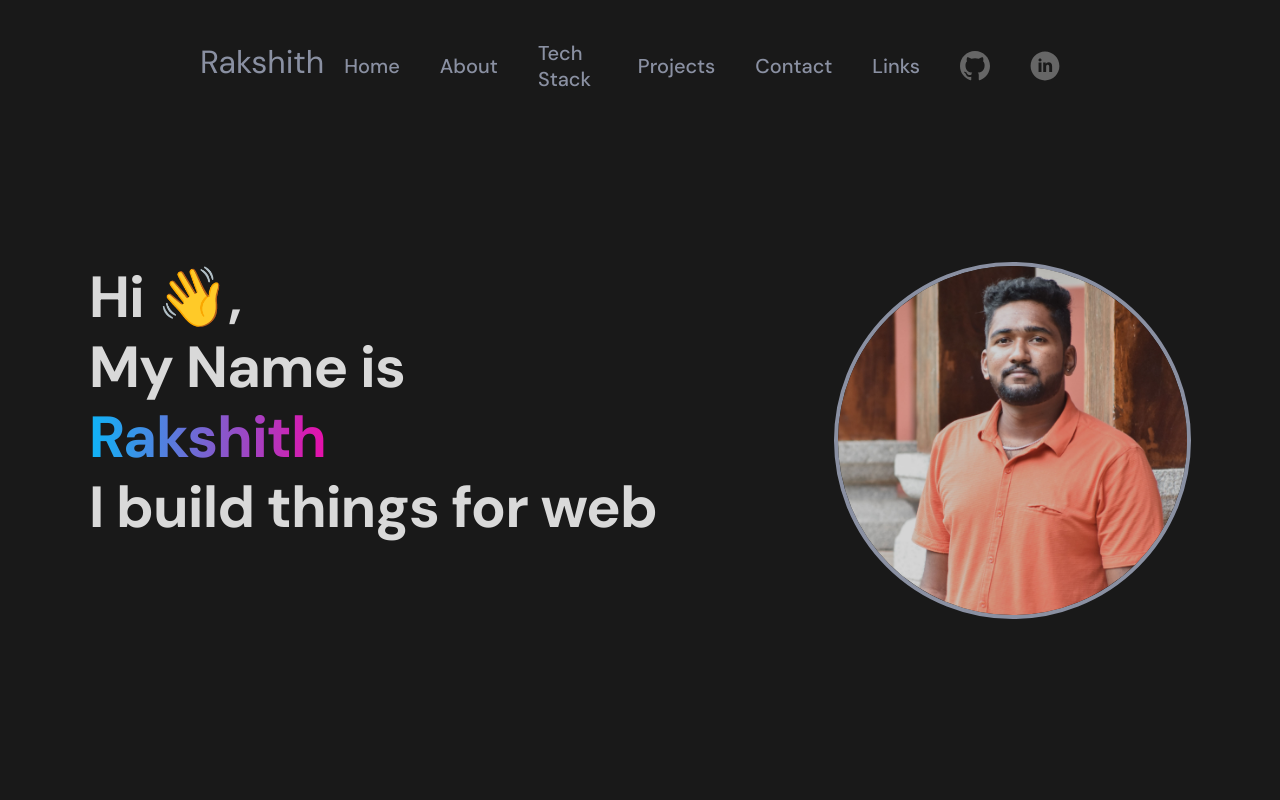
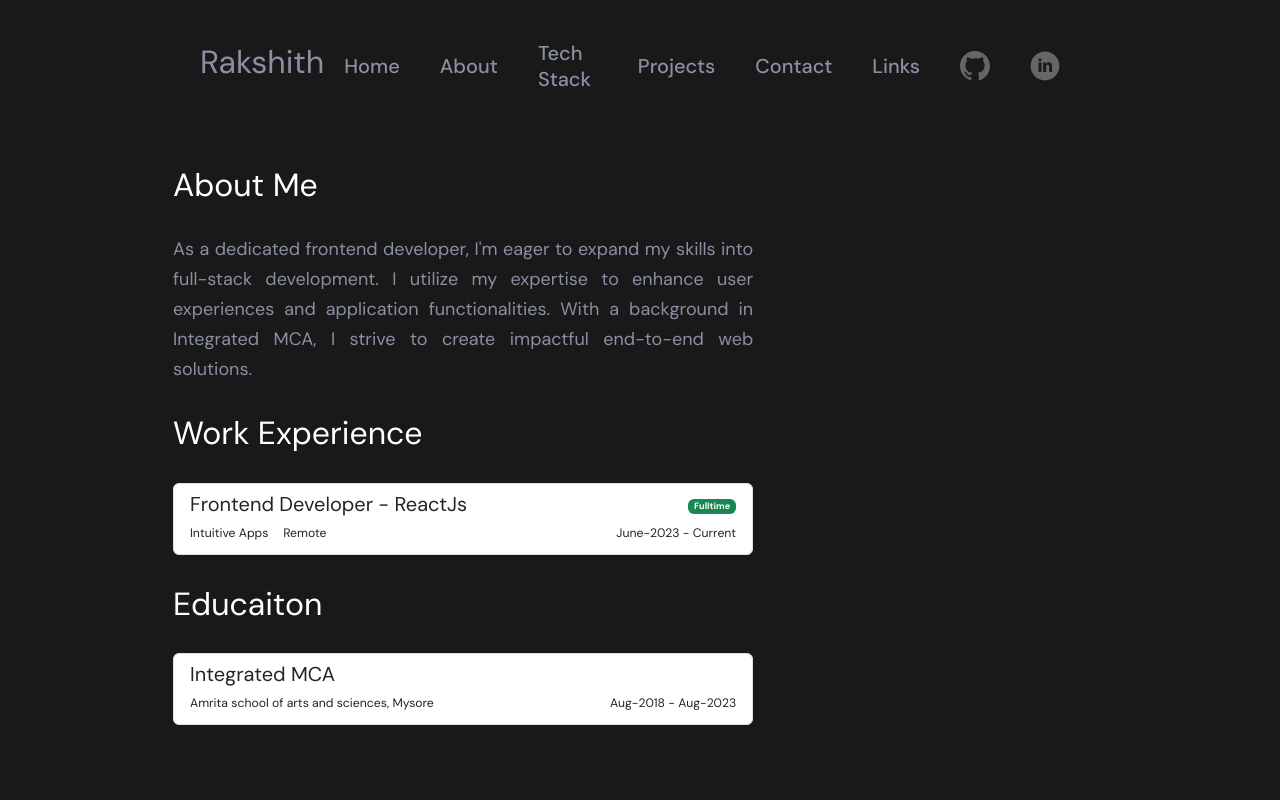
Before and after one commit to RakshithShettyy/personal-portfolio, a React (Create React App) app: page /about in a window 1280 px wide. Shown: the top 800 px of the page. Built offline with nearby package versions, Linux system fonts and the light colour scheme.

Commit message:
created about page

```diff
--- a/src/App.css
+++ b/src/App.css
@@ -99,6 +99,40 @@ nav {
   text-decoration: none;
   padding: 5px;
 }
+.about-container {
+  width: 80%;
+  height: 80vh;
+  margin-top: 5%;
+  padding-left: 45px;
+}
+.intro {
+  margin-bottom: 30px;
+}
+.titile-about {
+  color: white;
+}
+
+.title-about {
+  width: 60%;
+  text-align: justify;
+}
+
+.heading {
+  color: white;
+  margin-bottom: 30px;
+}
+.list-group {
+  width: 60%;
+}
+
+.work-experience {
+  margin-bottom: 30px;
+}
+.card-title {
+  width: 25%;
+  display: flex;
+  justify-content: space-between;
+}
 
 /* media queries  */
 
@@ -130,16 +164,27 @@ nav {
 }
 
 @media screen and (max-width: 767px) {
-  .mobile-menu-logo {
-    padding-left: 30px;
-    padding-top: 25px;
-  }
   .header-sticky {
     color: black;
   }
   .card {
     height: 50vh;
   }
+  .about-container {
+    width: 100%;
+    padding-left: 10px;
+  }
+  .title-about {
+    width: 90%;
+    text-align: left;
+  }
+  .list-group {
+    width: 100%;
+  }
+
+  .card-title {
+    width: 50%;
+  }
 }
 
 /* portfolio style end  */
--- a/src/App.js
+++ b/src/App.js
@@ -1,15 +1,21 @@
+import React from "react";
+import { BrowserRouter as Router, Route, Routes } from "react-router-dom";
 import Main from "./Containers/Main";
+import About from "./Containers/About";
+import Contact from "./Containers/Contact";
 import "./App.css";
 import "./Styles/main.css";
-import { BrowserRouter as Router } from "react-router-dom";
 
 function App() {
   return (
-    // <div className="App">
-    //   <Main />
-    // </div>
     <Router>
-      <Main />
+      <div className="App">
+        <Routes>
+          <Route path="/" element={<Main />} />
+          <Route path="/about" element={<About />} />
+          <Route path="/contact" element={<Contact />} />
+        </Routes>
+      </div>
     </Router>
   );
 }
--- a/src/Components/Navbar.jsx
+++ b/src/Components/Navbar.jsx
@@ -1,7 +1,11 @@
 import React from "react";
+import { Link } from "react-router-dom";
+import MobileMenu from "./MobileMenu";
 
 const Navbar = () => {
   return (
+    <>
+      {window.innerWidth >= 992 ? (
         <nav>
           <div className="logo">
             <h2>Rakshith</h2>
@@ -15,9 +19,9 @@ const Navbar = () => {
               </li>
               <li className="nav-item">
                 {" "}
-            <a href="/" className="nav-link">
+                <Link to="/about" className="nav-link">
                   About
-            </a>
+                </Link>
               </li>
               <li className="nav-item">
                 {" "}
@@ -32,9 +36,9 @@ const Navbar = () => {
                 </a>
               </li>
               <li className="nav-item">
-            <a href="/" className="nav-link">
+                <Link to="/Contact" className="nav-link">
                   Contact
-            </a>
+                </Link>
               </li>
               <li className="nav-item">
                 {" "}
@@ -90,6 +94,10 @@ const Navbar = () => {
             </ul>
           </div>
         </nav>
+      ) : (
+        <MobileMenu transparent={false} />
+      )}
+    </>
   );
 };
 
--- /dev/null
+++ b/src/Containers/About.jsx
@@ -0,0 +1,80 @@
+import React from "react";
+import Navbar from "../Components/Navbar";
+import { Link } from "react-router-dom";
+
+const About = () => {
+  return (
+    <>
+      <Navbar />
+      <div className="container hv-100 text-left about-container">
+        <div className="intro">
+          <div className="titile-about">
+            <h2 className="heading">About Me</h2>
+          </div>
+          <div className="title-about">
+            <p>
+              As a dedicated frontend developer, I'm eager to expand my skills
+              into full-stack development. I utilize my expertise to enhance
+              user experiences and application functionalities. With a
+              background in Integrated MCA, I strive to create impactful
+              end-to-end web solutions.
+            </p>
+          </div>
+        </div>
+        <div className="work-experience">
+          <div className="work-heading">
+            <h2 className="heading">Work Experience</h2>
+          </div>
+          <div class="list-group">
+            <Link
+              to="/"
+              class="list-group-item list-group-item-action flex-column align-items-start">
+              <div class="d-flex w-100 justify-content-between">
+                <h5 class="mb-1">Frontend Developer - ReactJs</h5>
+                <small>
+                  <span class="badge bg-success">Fulltime</span>
+                </small>
+              </div>
+              {/* <p class="mb-1">Intuitive Apps Inc</p> */}
+              <div className="w-100 d-flex justify-content-between">
+                <div className="card-title">
+                  <small>Intuitive Apps</small>
+                  <small>Remote</small>
+                </div>
+
+                <small>June-2023 - Current</small>
+              </div>
+            </Link>
+          </div>
+        </div>
+        <div className="education">
+          <div className="education-heading">
+            <h2 className="heading">Educaiton</h2>
+          </div>
+          <div class="list-group">
+            <a
+              href="/"
+              class="list-group-item list-group-item-action flex-column align-items-start">
+              <div class="d-flex w-100 justify-content-between">
+                <h5 class="mb-1">Integrated MCA</h5>
+                <small>
+                  {/* <span class="badge bg-success">Fulltime</span> */}
+                </small>
+              </div>
+              {/* <p class="mb-1">Intuitive Apps Inc</p> */}
+              <div className="w-100 d-flex justify-content-between">
+                <div className="w-50 d-flex justify-content-between">
+                  <small>Amrita school of arts and sciences, Mysore</small>
+                </div>
+
+                <small>Aug-2018 - Aug-2023</small>
+              </div>
+            </a>
+          </div>
+        </div>
+      </div>
+    </>
+  );
+};
+
+export default About;
--- /dev/null
+++ b/src/Containers/Contact.jsx
@@ -0,0 +1,11 @@
+import React from "react";
+
+const Contact = () => {
+  return (
+    <>
+      <div className="container hv-100"></div>
+    </>
+  );
+};
+
+export default Contact;
--- a/src/Containers/HomeContent.jsx
+++ b/src/Containers/HomeContent.jsx
@@ -1,5 +1,6 @@
 import React from "react";
 import ProjectsSection from "../Components/ProjectsSection";
+import Contact from "./Contact";
 
 const HomeContent = () => {
   return (
@@ -19,6 +20,7 @@ const HomeContent = () => {
           </div>
         </div>
       </div>
+
       <div className="tech-stacks-div" id="tech-stacks">
         <h1 className="text-center">My Tech Stacks</h1>
         <p className="text-center">
@@ -274,6 +276,9 @@ const HomeContent = () => {
       <div id="project">
         <ProjectsSection />
       </div>
+      <div id="Contact">
+        <Contact />
+      </div>
     </>
   );
 };
```
Lines whose indentation alone changed are shown as unchanged.
